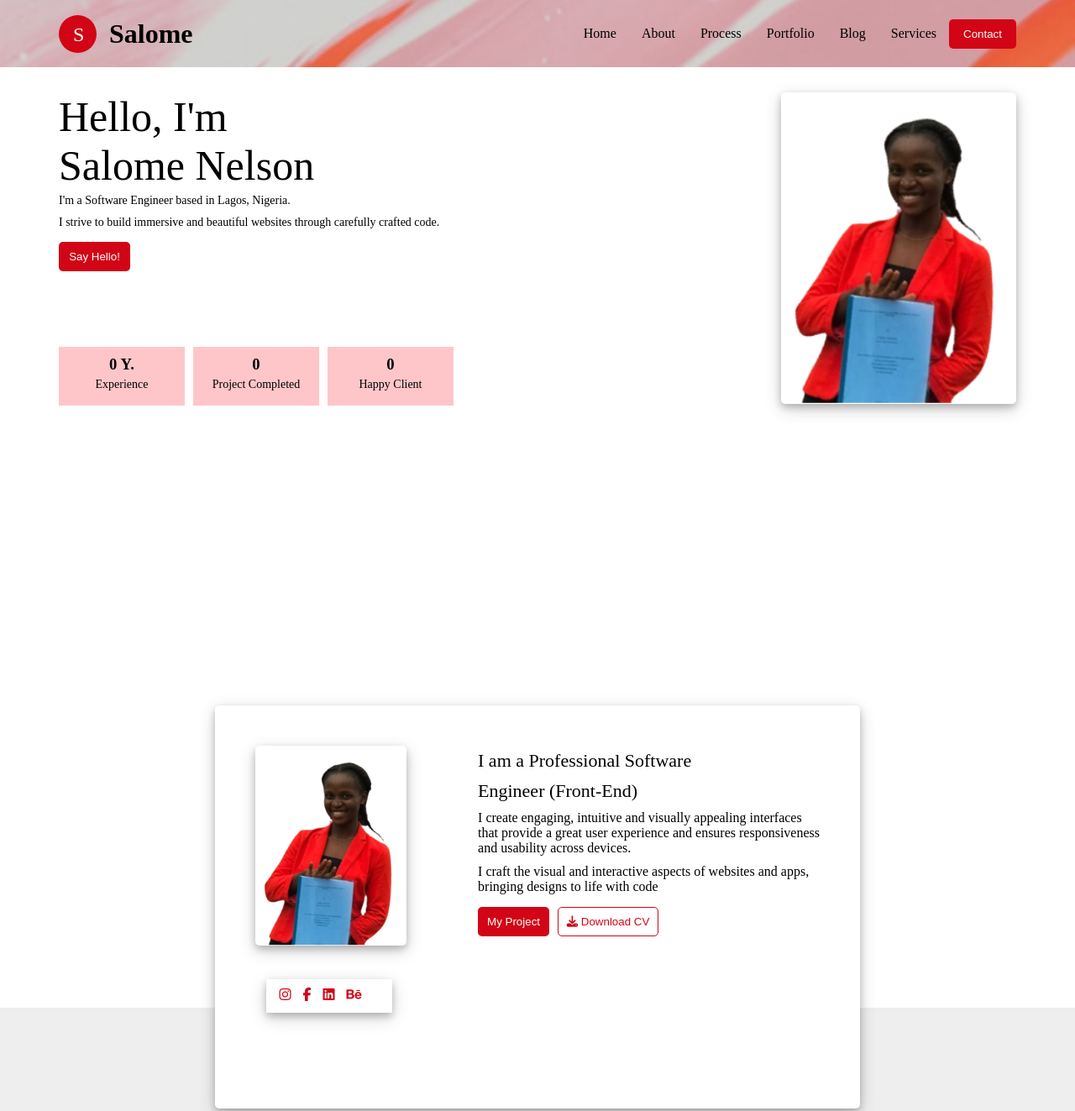
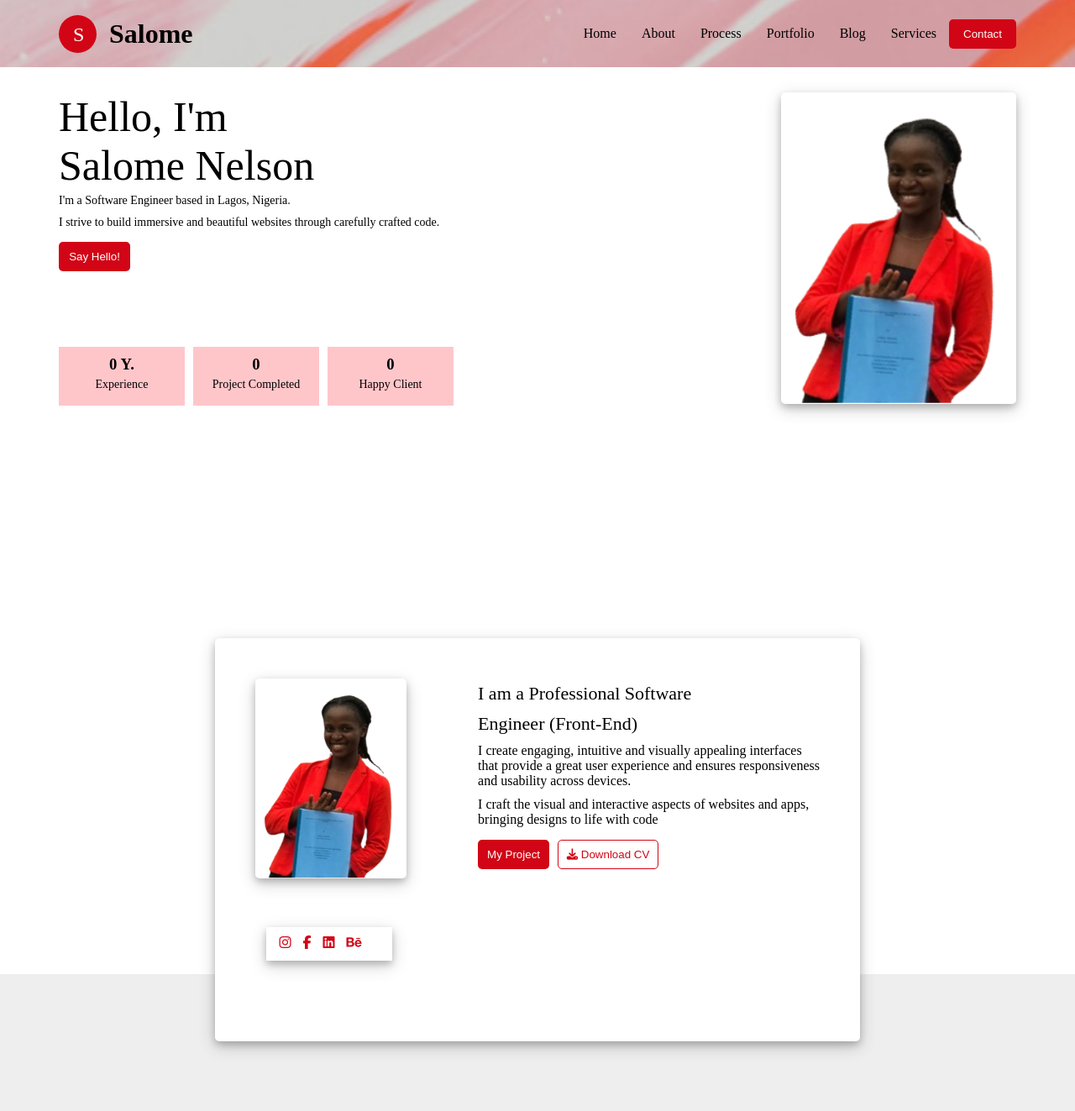
Before and after one commit to Salomenelson/my-portfolio, a plain HTML site: page index.html in a window 1280 px wide. Shown: the top 1323 px of the page at 84% size. Drawn offline with Linux system fonts and the light colour scheme.

Commit message:
made some adjustment with the units

```diff
--- a/style.css
+++ b/style.css
@@ -67,7 +67,7 @@ nav{
 
 /* hero section */
 .hero{
-    height:140vh ;
+    height:135vh ;
     width: 100%;
     background-color: white;
     padding: 30px 70px 30px 70px;
@@ -118,7 +118,7 @@ nav{
     height: 60%;
     width: 60%;
     position: absolute;
-    top: 105%;
+    top: 95%;
     left: 20%;
     box-shadow: 0 4px 8px 0 rgba(0,0,0,0.2), 0 6px 20px 0 rgba(0,0,0,0.19);
     padding: 3rem;
@@ -140,7 +140,7 @@ nav{
     box-shadow: 0 4px 8px 0 rgba(0,0,0,0.2), 0 6px 20px 0 rgba(0,0,0,0.19);
     position: absolute;
     left: 8%;
-    top: 68%;
+    bottom: 20%;
     color: #d10516;
     padding: 10px;
 }
```
